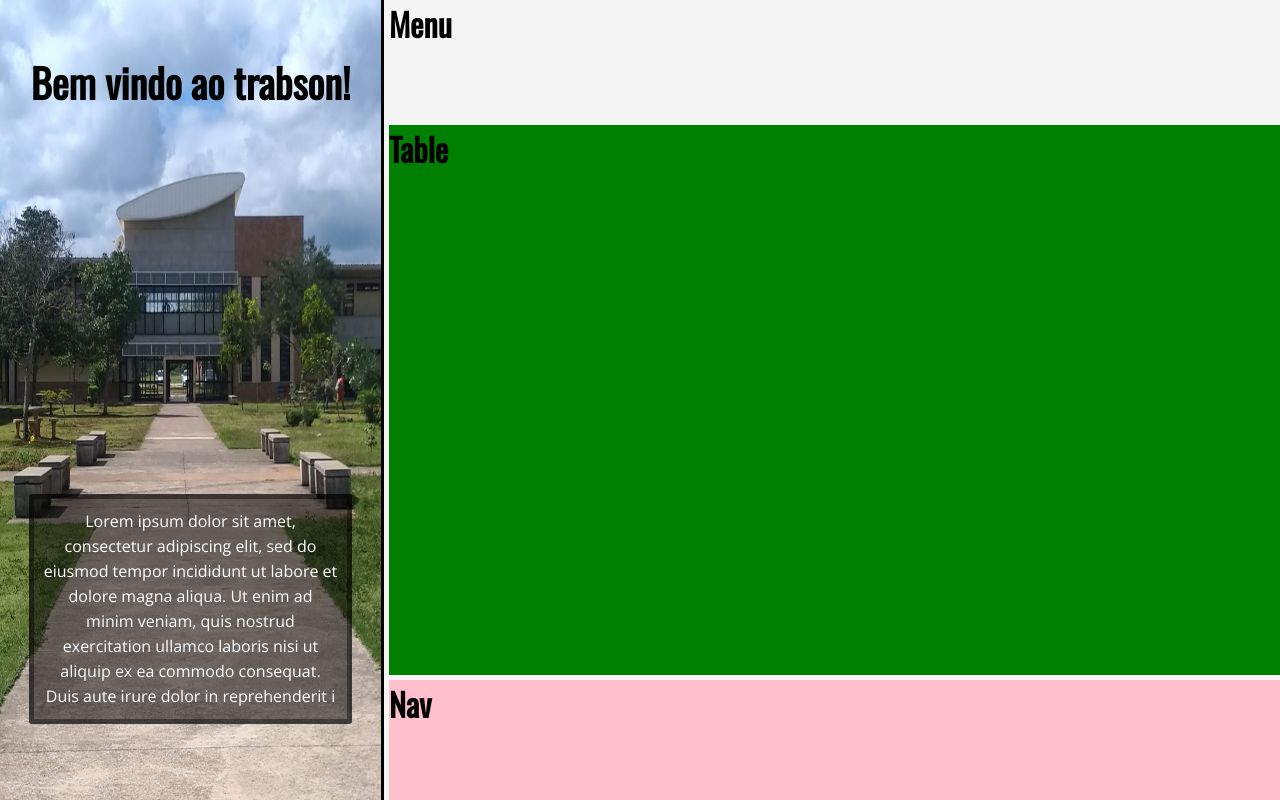
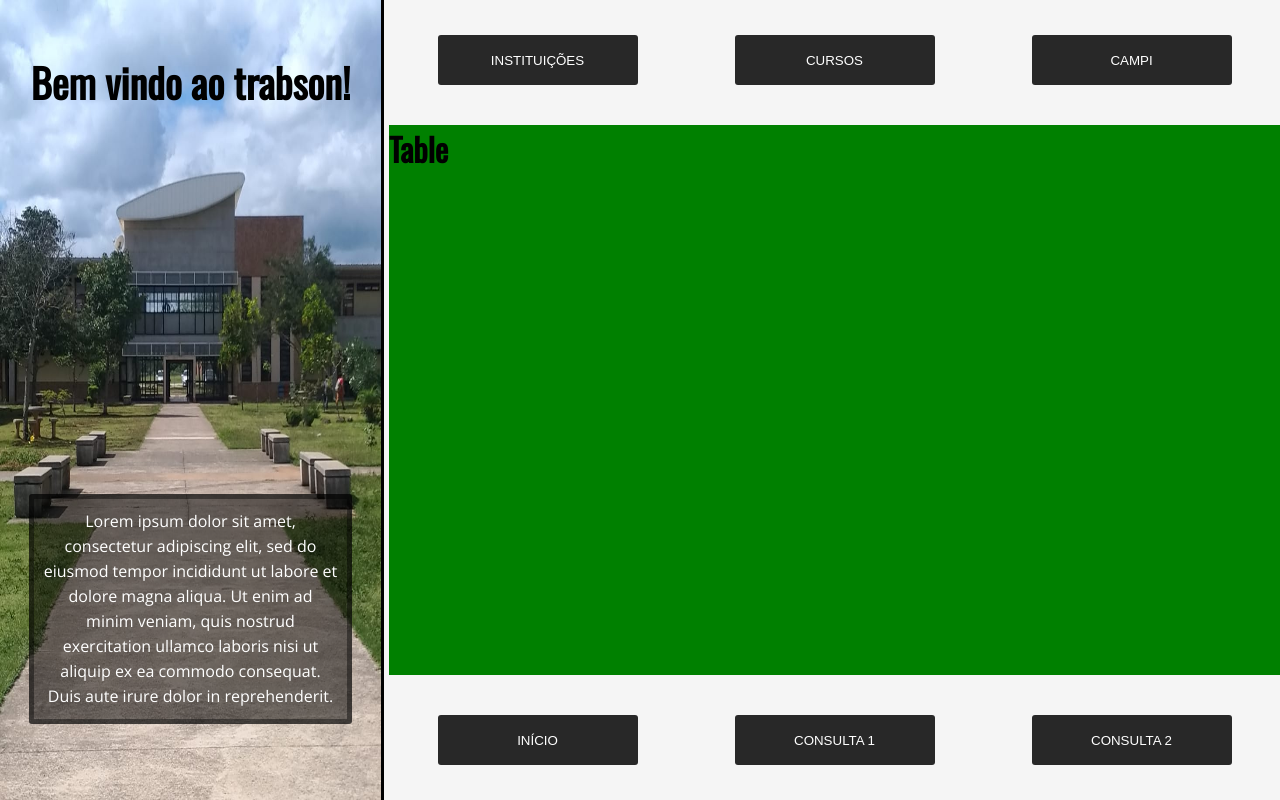
Before and after one commit to devNatron/integradoWEB, a React (Create React App) app in the folder app/: page / in a window 1280 px wide. Built offline with nearby package versions, Linux system fonts and the light colour scheme.

Commit message:
add botoes (navegation e menu)

```diff
--- a/app/src/app.css
+++ b/app/src/app.css
@@ -24,7 +24,6 @@
 
 .Menu {
     grid-area: Menu;
-    background-color: #F5F5F5;
 }
 
 .Filters {
@@ -34,7 +33,6 @@
 
 .Nav {
     grid-area: Nav;
-    background-color: pink;
 }
 
 .Table {
--- a/app/src/components/Templates/InfoBar/index.js
+++ b/app/src/components/Templates/InfoBar/index.js
@@ -11,7 +11,7 @@ export default () => (
                 Lorem ipsum dolor sit amet, consectetur adipiscing elit, sed do eiusmod tempor
                 incididunt ut labore et dolore magna aliqua. Ut enim ad minim veniam, quis nostrud
                 exercitation ullamco laboris nisi ut aliquip ex ea commodo consequat. Duis aute irure
-                dolor in reprehenderit i
+                dolor in reprehenderit.
             </p>
         </div>
     </div>
--- a/app/src/components/Templates/Menu/index.js
+++ b/app/src/components/Templates/Menu/index.js
@@ -1,4 +1,11 @@
 import React from 'react';
+import DarkButton from '../../Utils/DarkButton';
+import './styles.css';
 
-
-export default ({children}) => <h1 className="Menu">Menu</h1>
+export default () => (
+    <div className="Menu">
+        <DarkButton nome = "Instituições"/>
+        <DarkButton nome = "Cursos"/>
+        <DarkButton nome = "Campi"/>
+    </div>
+);
--- a/app/src/components/Templates/Menu/styles.css
+++ b/app/src/components/Templates/Menu/styles.css
@@ -0,0 +1,5 @@
+.Menu {
+    display: flex;
+    justify-content: space-around;
+    align-items: center;
+}
--- a/app/src/components/Templates/Nav/index.js
+++ b/app/src/components/Templates/Nav/index.js
@@ -1,5 +1,11 @@
 import React from 'react';
+import DarkButton from '../../Utils/DarkButton';
+import './styles.css';
 
-const Nav = <h1 className="Nav">Nav</h1>
-
-export default () => Nav
+export default () => (
+    <div className="Nav">
+        <DarkButton nome = "Início"/>
+        <DarkButton nome = "Consulta 1"/>
+        <DarkButton nome = "Consulta 2"/>
+    </div>
+);
--- a/app/src/components/Templates/Nav/styles.css
+++ b/app/src/components/Templates/Nav/styles.css
@@ -0,0 +1,5 @@
+.Nav {
+    display: flex;
+    justify-content: space-around;
+    align-items: center;
+}
--- a/app/src/components/Utils/DarkButton/styles.css
+++ b/app/src/components/Utils/DarkButton/styles.css
@@ -4,7 +4,6 @@
     border-radius: 3px;
     border: none;
     color: white;
-    background-color: black;
     text-transform: uppercase;
     cursor: pointer;
     outline: none;
```
